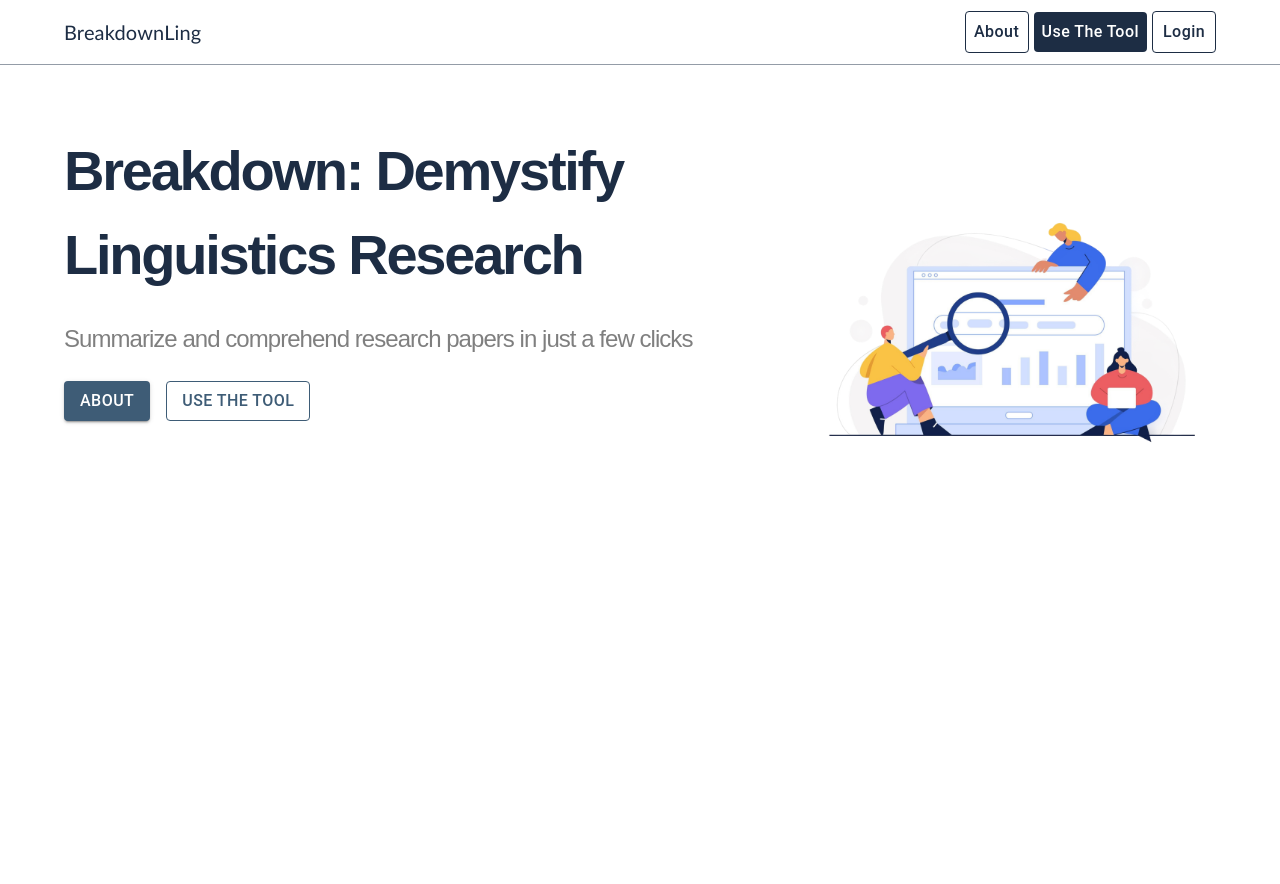
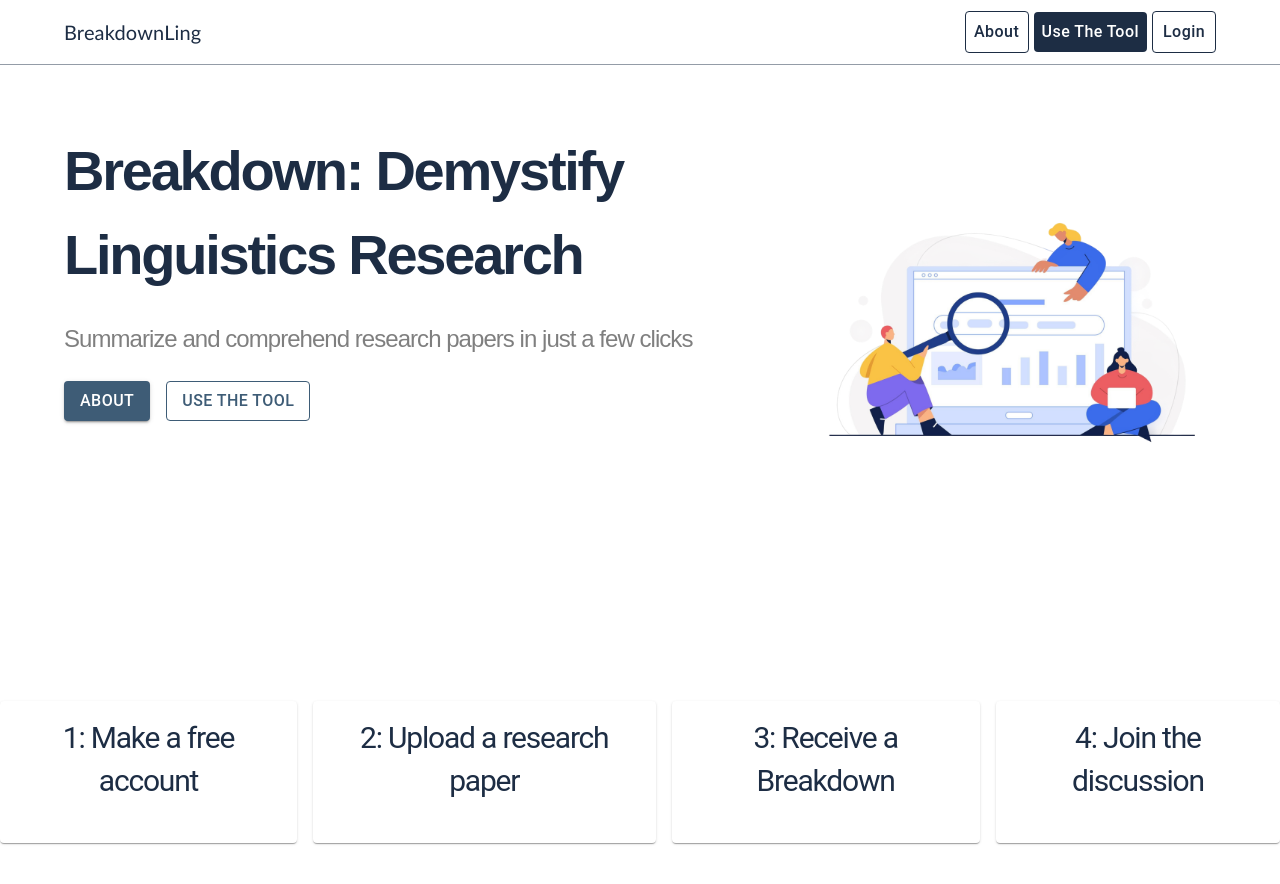
Before and after one commit to BrookeBergin/BreakdownLing, a Next.js app in the folder breakdown-app/: page / in a window 1280 px wide. Shown: the top 884 px of the page. Before the commit the page ends 800 px from the top, so only its background shows below. Built offline with nearby package versions, Linux system fonts and the light colour scheme; no server answers.

Commit message:
homepage additions

```diff
--- a/breakdown-app/app/page.tsx
+++ b/breakdown-app/app/page.tsx
@@ -3,12 +3,23 @@
 import { useState } from "react";
 import Image from 'next/image';
 import { Typography, Button, Link } from '@mui/material';
+import Paper from '@mui/material/Paper';
+import Stack from '@mui/material/Stack';
+import { styled } from '@mui/material/styles';
 
+const CardStyle = styled(Paper)(({ theme }) => ({
+  minHeight: 100,
+  padding: theme.spacing(2),
+  ...theme.typography.body2,
+  textAlign: 'center',
+
+}));
 
 export default function Home() {
 
 
   return (
+    <div>
     <div style={{
         padding: 64,
         height: 636,
@@ -77,5 +88,60 @@ export default function Home() {
         </div>
 
     </div>
-  );
+    <div style={{margin: '0 auto', display: 'flex', justifyContent: 'center', alignItems: 'center', flexDirection: 'column', paddingBottom: 64}}>
+        <Stack direction="row" spacing={2}>
+            <CardStyle variant="elevation">
+                <p
+                    style={{
+                        fontSize: 30,
+                        marginBottom: 24,
+                        letterSpacing: '-0.04em',
+                        color: `#1D2D44`,
+                    }}
+                >
+                    1: Make a free account
+                </p>
+            </CardStyle>
+            <CardStyle variant="elevation">
+                <p
+                    style={{
+                        fontSize: 30,
+                        marginBottom: 24,
+                        letterSpacing: '-0.04em',
+                        color: `#1D2D44`,
+                    }}
+                >
+                    2: Upload a research paper
+                </p>
+            </CardStyle>
+            <CardStyle variant="elevation">
+                <p
+                    style={{
+                        fontSize: 30,
+                        marginBottom: 24,
+                        letterSpacing: '-0.04em',
+                        color: `#1D2D44`,
+                    }}
+                >
+                    3: Receive a Breakdown
+                </p>
+            </CardStyle>
+            <CardStyle variant="elevation">
+                <p
+                    style={{
+                        fontSize: 30,
+                        marginBottom: 24,
+                        letterSpacing: '-0.04em',
+                        color: `#1D2D44`,
+                    }}
+                >
+                    4: Join the discussion
+                </p>
+            </CardStyle>
+
+
+                </Stack>
+    </div>
+    </div>
+    );
 }
```
